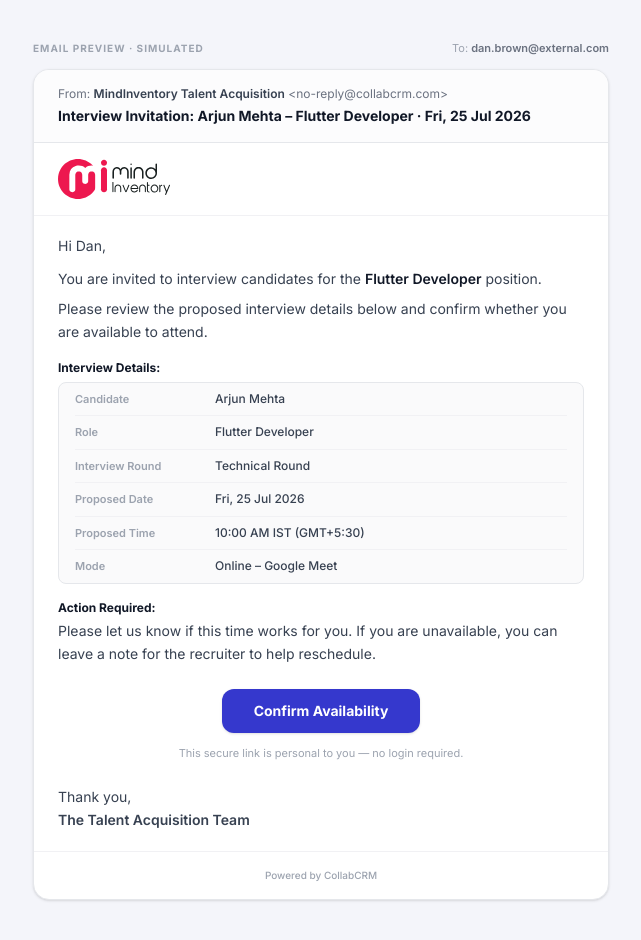
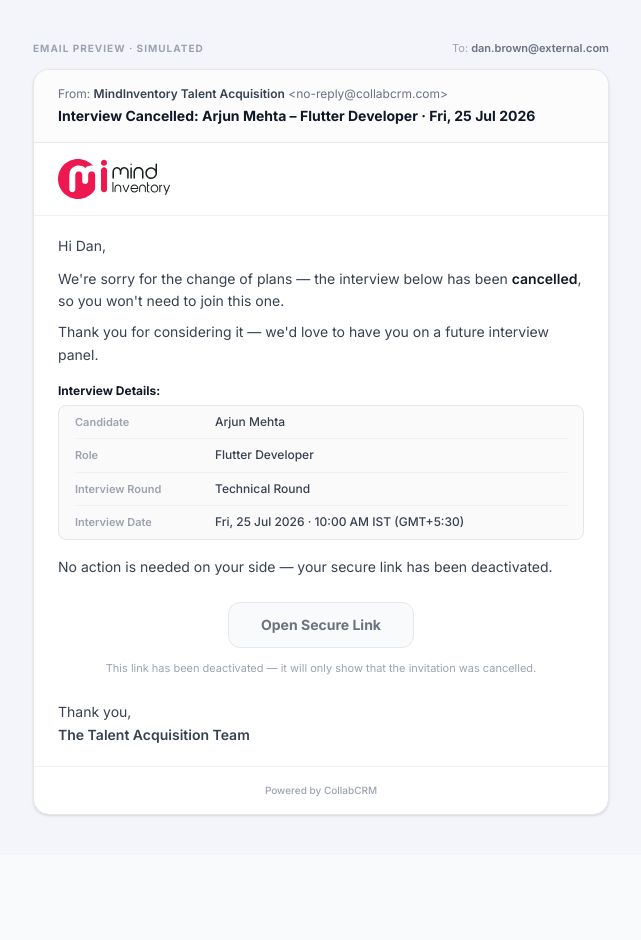
Before and after one commit to yashangvyas-cyber/CollabCareers, a React (Vite) app: page /panel-email/ext-cancelled in a window 1280 px wide. Shown: the whole page, without its empty margins (319-960 px from the left). After the commit the page ends 855 px from the top, so only its background shows below. Built offline with nearby package versions, Linux system fonts and the light colour scheme.

Commit message:
feat: add user stories for secure panelist interview responses and feedback submission, and update recruiter confirmation email templates.

```diff
--- a/src/pages/panelist/PanelistEmailPage.tsx
+++ b/src/pages/panelist/PanelistEmailPage.tsx
@@ -28,9 +28,14 @@ export default function PanelistEmailPage() {
 
   // Feedback Submitted gets its own follow-up email — a receipt, not another invitation.
   const isFeedbackEmail = invite.status === 'Feedback Submitted' && !!invite.feedback;
+  // Cancelled gets a cancellation notice — takes precedence over every other variant.
+  const isCancelledEmail = invite.status === 'Cancelled';
+  // The invitation email adapts to what the panelist already answered.
+  const isConfirmedState = invite.status === 'Availability Confirmed';
+  const isDeclinedState = invite.status === 'Availability Declined';
 
   // Candidate + role lead the list — busy panelists need the "who" before the "when".
-  const detailRows: [string, string][] = isFeedbackEmail
+  const detailRows: [string, string][] = (isFeedbackEmail || isCancelledEmail)
     ? [
         ['Candidate', ctx.candidateName],
         ['Role', ctx.jobTitle],
@@ -61,7 +66,9 @@ export default function PanelistEmailPage() {
         <div className="px-6 py-4 border-b border-[#E5E7EB] bg-[#FCFCFD]">
           <p className="text-xs text-[#6B7280]">From: <span className="font-semibold text-[#374151]">{brand.name} Talent Acquisition</span> &lt;no-reply@collabcrm.com&gt;</p>
           <p className="text-sm font-bold text-[#111827] mt-1">
-            {isFeedbackEmail
+            {isCancelledEmail
+              ? `Interview Cancelled: ${ctx.candidateName} – ${ctx.jobTitle} · ${ctx.interviewDate}`
+              : isFeedbackEmail
                 ? `Feedback Received: ${ctx.candidateName} – ${ctx.jobTitle}`
                 : `Interview Invitation: ${ctx.candidateName} – ${ctx.jobTitle} · ${ctx.interviewDate}`}
           </p>
@@ -75,22 +82,41 @@ export default function PanelistEmailPage() {
         {/* Body */}
         <div className="px-6 py-5">
           <p className="text-sm text-[#374151]">Hi {firstName},</p>
-          {isFeedbackEmail ? (
+          {isCancelledEmail ? (
             <>
               <p className="text-sm text-[#374151] leading-relaxed mt-3">
-                Thank you for interviewing <span className="font-semibold text-[#111827]">{ctx.candidateName}</span> for the <span className="font-semibold text-[#111827]">{ctx.jobTitle}</span> position.
+                We're sorry for the change of plans — the interview below has been <span className="font-semibold text-[#111827]">cancelled</span>, so you won't need to join this one.
               </p>
               <p className="text-sm text-[#374151] leading-relaxed mt-2">
-                Your feedback has been recorded and shared with the recruitment team.
+                {/* Only thank them for "making time" if they actually committed time */}
+                {invite.availability?.available === true || invite.feedback
+                  ? "We truly appreciate you making the time for us, and we'd love to have you on a future interview panel."
+                  : "Thank you for considering it — we'd love to have you on a future interview panel."}
+              </p>
+            </>
+          ) : isFeedbackEmail ? (
+            <>
+              <p className="text-sm text-[#374151] leading-relaxed mt-3">
+                {invite.feedback!.suggestion === 'No Show/Cancel'
+                  // The candidate never showed — don't thank them "for interviewing" someone who wasn't there.
+                  ? <>Thank you for making time for the <span className="font-semibold text-[#111827]">{ctx.jobTitle}</span> interview.</>
+                  : <>Thank you for taking the time to interview <span className="font-semibold text-[#111827]">{ctx.candidateName}</span> for the <span className="font-semibold text-[#111827]">{ctx.jobTitle}</span> position.</>}
+              </p>
+              <p className="text-sm text-[#374151] leading-relaxed mt-2">
+                We've shared your feedback with the recruitment team — here's a copy for your records.
               </p>
             </>
           ) : (
             <>
               <p className="text-sm text-[#374151] leading-relaxed mt-3">
-                You are invited to interview candidates for the <span className="font-semibold text-[#111827]">{ctx.jobTitle}</span> position.
+                We'd love to have you on the interview panel for the <span className="font-semibold text-[#111827]">{ctx.jobTitle}</span> position.
               </p>
               <p className="text-sm text-[#374151] leading-relaxed mt-2">
-                Please review the proposed interview details below and confirm whether you are available to attend.
+                {isConfirmedState
+                  ? "You've confirmed you're available — here are the details for your reference."
+                  : isDeclinedState
+                    ? "You let us know you can't make it — the details are below in case anything changes."
+                    : 'Here are the proposed details — please have a look and let us know if you can make it.'}
               </p>
             </>
           )}
@@ -106,7 +132,12 @@ export default function PanelistEmailPage() {
             ))}
           </div>
 
-          {isFeedbackEmail ? (
+          {isCancelledEmail ? (
+            /* Cancellation — nothing is asked of the panelist */
+            <p className="text-sm text-[#374151] leading-relaxed mt-4">
+              No action is needed on your side — your secure link has been deactivated.
+            </p>
+          ) : isFeedbackEmail ? (
             <>
               {/* Feedback receipt — suggestion + remarks the panelist submitted */}
               <p className="text-xs font-bold text-[#111827] mt-4">Your Submission:</p>
@@ -122,21 +153,45 @@ export default function PanelistEmailPage() {
             </>
           ) : (
             <>
-              {/* Action Required */}
-              <p className="text-xs font-bold text-[#111827] mt-4">Action Required:</p>
+              {/* Gentle ask — adapts to the panelist's answer; never asks what's already answered */}
+              <p className="text-xs font-bold text-[#111827] mt-4">
+                {isConfirmedState ? "You're confirmed" : isDeclinedState ? 'Change of plans?' : 'Can you make it?'}
+              </p>
               <p className="text-sm text-[#374151] leading-relaxed mt-1">
-                Please let us know if this time works for you. If you are unavailable, you can leave a note for the recruiter to help reschedule.
+                {isConfirmedState
+                  ? 'Keep this link handy — you can view the interview details or update your response anytime.'
+                  : isDeclinedState
+                    ? 'If your schedule frees up, you can update your response using the link below.'
+                    : 'If the time works for you, just confirm below. If not, no problem — leave a note and the recruiter will find a better slot.'}
               </p>
             </>
           )}
 
-          {/* Magic-link CTA — tokenised URL, no login required */}
+          {/* Magic-link CTA — tokenised URL, no login required. Cancelled → muted link only. */}
           <div className="text-center mt-6">
+            {isCancelledEmail ? (
+              <>
+                <Link to={`/panel/${token}`}
+                  className="inline-block px-8 py-3 rounded-xl border border-[#E5E7EB] bg-[#F9FAFB] text-[#6B7280] text-sm font-bold hover:bg-[#F3F4F6] transition-colors">
+                  Open Secure Link
+                </Link>
+                <p className="text-[11px] text-[#9CA3AF] mt-3">This link has been deactivated — it will only show that the invitation was cancelled.</p>
+              </>
+            ) : (
+              <>
                 <Link to={`/panel/${token}`}
                   className="inline-block px-8 py-3 rounded-xl bg-[#3538CD] text-white text-sm font-bold shadow-sm hover:bg-[#2d30b0] transition-colors">
-              {isFeedbackEmail ? 'View Your Feedback' : 'Confirm Availability'}
+                  {isFeedbackEmail
+                    ? 'View Your Feedback'
+                    : isConfirmedState
+                      ? 'View Interview Details'
+                      : isDeclinedState
+                        ? 'Update Availability'
+                        : 'Confirm Availability'}
                 </Link>
                 <p className="text-[11px] text-[#9CA3AF] mt-3">This secure link is personal to you — no login required.</p>
+              </>
+            )}
           </div>
 
           {/* Sign-off */}
--- a/src/pages/panelist/PanelistPage.tsx
+++ b/src/pages/panelist/PanelistPage.tsx
@@ -73,7 +73,7 @@ function PanelistView({ token }: { token?: string }) {
             <XCircle className="w-8 h-8 text-[#6B7280]" />
           </div>
           <h1 className="text-2xl font-black text-[#111827] tracking-tight mb-2">Invitation Revoked</h1>
-          <p className="text-sm text-[#6B7280] leading-relaxed mb-4">This interview invitation has been cancelled by the recruiter. You no longer have access to interview details.</p>
+          <p className="text-sm text-[#6B7280] leading-relaxed mb-4">We're sorry for the change of plans — this interview invitation has been cancelled. If you believe this is a mistake, please reach out to the recruiter who invited you.</p>
           {invite.feedback && (
             <div className="bg-[#F9FAFB] rounded-xl p-4 text-left border border-[#E5E7EB]">
               <p className="text-[10px] font-bold text-[#6B7280] uppercase tracking-widest mb-2">Your Previously Submitted Feedback</p>
```
Also changed, not shown: 1 other file (tests, documents, lock files or other folders). Lines whose indentation alone changed are shown as unchanged.
